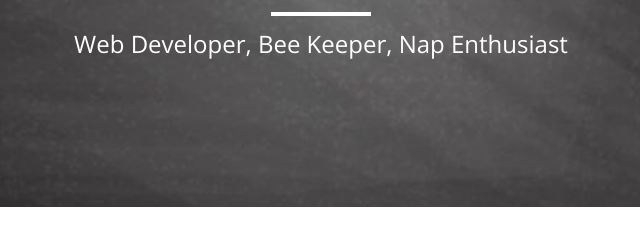
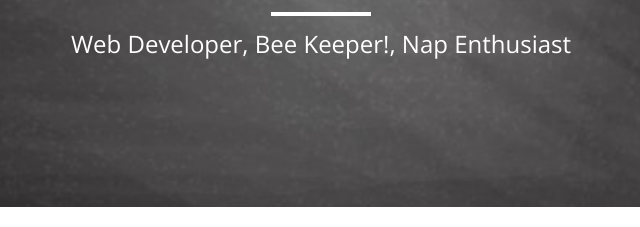
Before and after one commit to ace7114/ace7114.github.io, a website: page index.html in a window 1280 px wide. Shown: the part 241-468 px from the top of the page, 319-959 px from the left. Drawn offline with nearby package versions, Linux system fonts and the light colour scheme.

```diff
--- a/index.html
+++ b/index.html
@@ -76,7 +76,7 @@
                     <div class="site-heading">
                         <h1>Addie CaDavid</h1>
                         <hr class="small">
-                        <span class="subheading">Web Developer, Bee Keeper, Nap Enthusiast</span>
+                        <span class="subheading">Web Developer, Bee Keeper!, Nap Enthusiast</span>
                     </div>
                 </div>
             </div>
```
